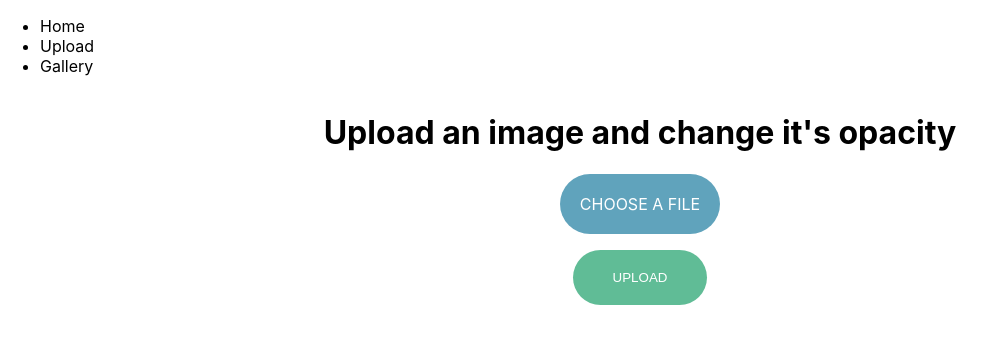
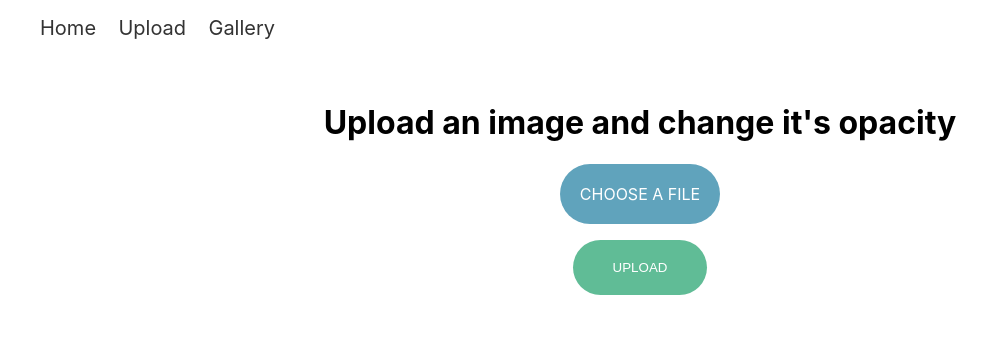
Before and after one commit to Ballcapz/Image-Gallery, a Next.js app: page /upload in a window 1280 px wide. Shown: the top 344 px of the page, without its empty margins (0-996 px from the left). Built offline with nearby package versions, Linux system fonts and the light colour scheme.

Commit message:
styled header, gallery page working and styled, not keeping opacity yet though

```diff
--- /dev/null
+++ b/components/Header.module.css
@@ -0,0 +1,22 @@
+.nav {
+  height: min(50px, 10vh);
+  width: max(290px, 100vw);
+}
+
+.navLinks {
+  display: flex;
+  justify-content: flex-start;
+  align-items: center;
+  list-style-type: none;
+  width: 100%;
+}
+
+.navItem {
+  margin-right: 1.4rem;
+  font-size: 1.25rem;
+  color: #333333;
+}
+
+.navItem:hover {
+  color: #222222;
+}
--- a/components/header.js
+++ b/components/header.js
@@ -1,20 +1,21 @@
 import Link from 'next/link';
+import styles from './Header.module.css';
 
 export default function Header() {
   return (
-    <nav>
-      <ul>
-        <li>
+    <nav className={styles.nav}>
+      <ul className={styles.navLinks}>
+        <li className={styles.navItem}>
           <Link href="/">
             <a>Home</a>
           </Link>
         </li>
-        <li>
+        <li className={styles.navItem}>
           <Link href="/upload">
             <a>Upload</a>
           </Link>
         </li>
-        <li>
+        <li className={styles.navItem}>
           <Link href="/gallery">
             <a>Gallery</a>
           </Link>
```
Also changed, not shown: pages/gallery.js (+6 -5 lines), styles/Gallery.module.css (added, +21 -0 lines).
